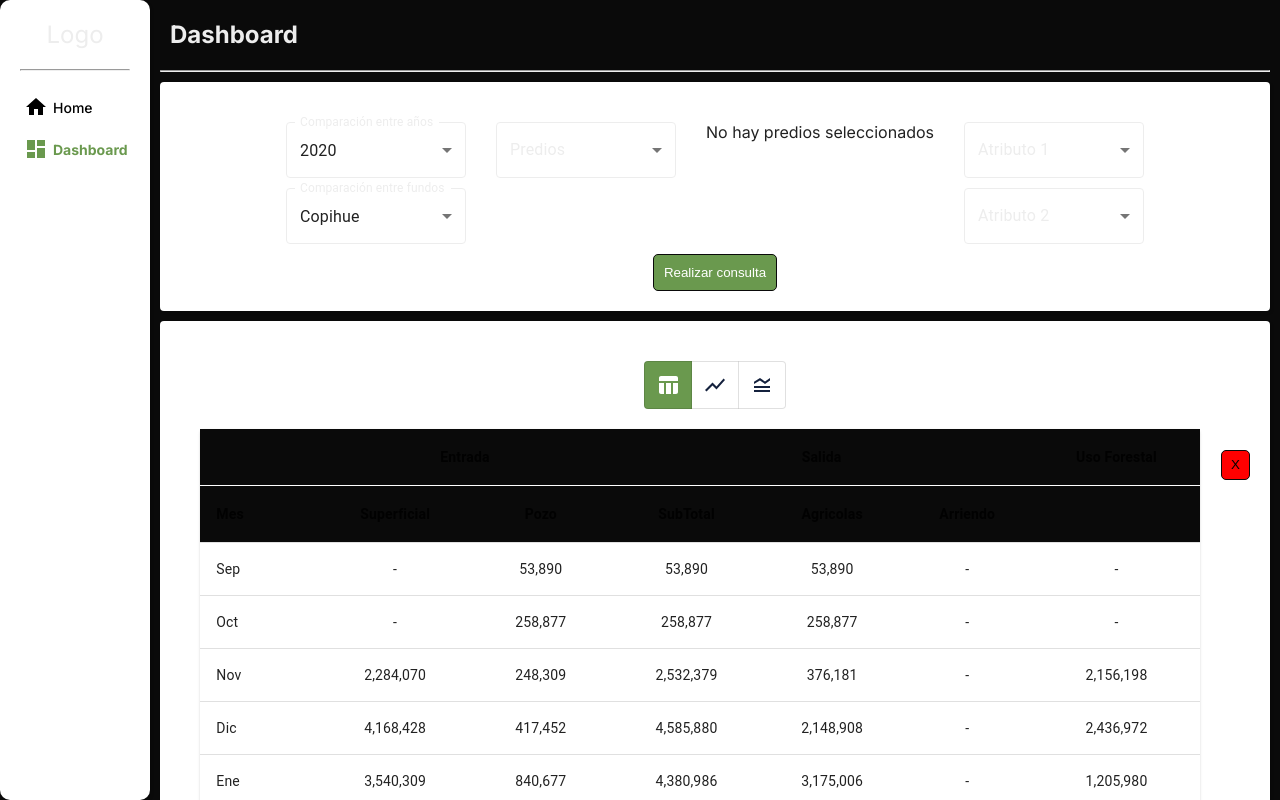
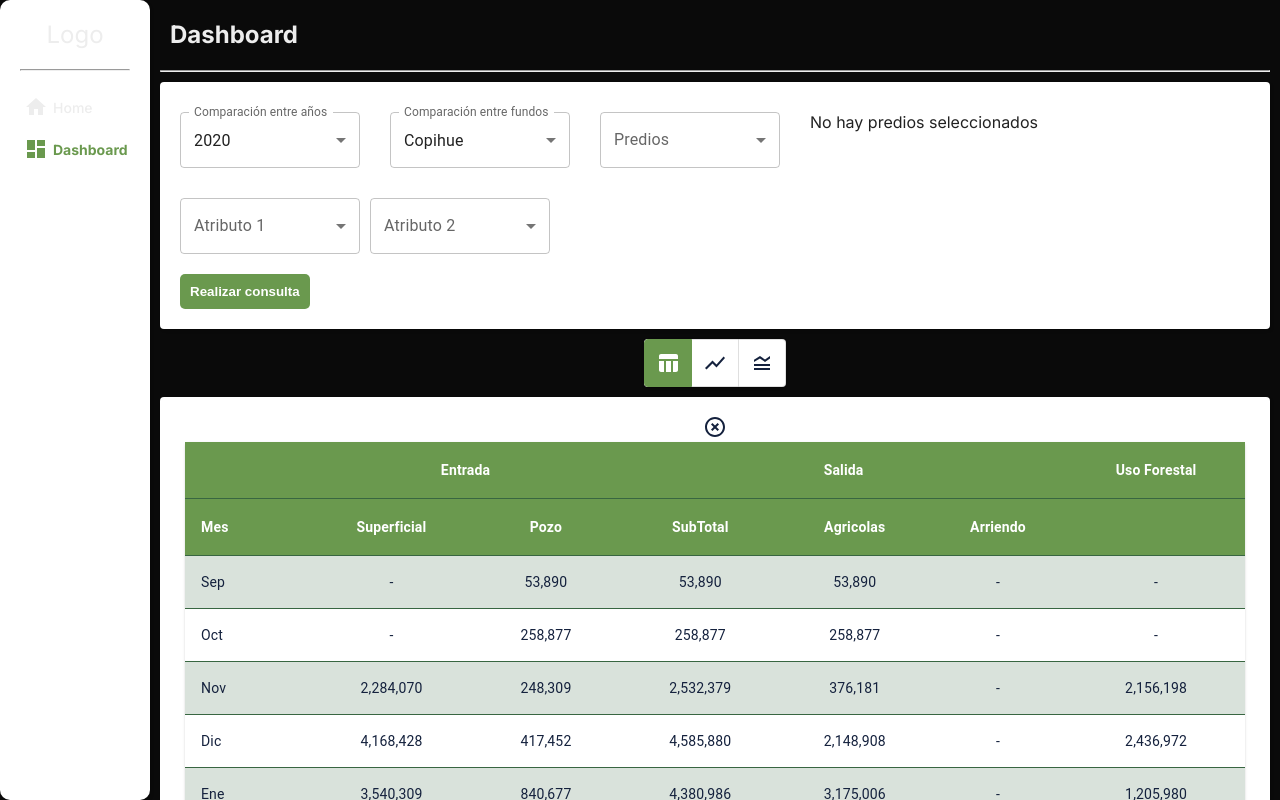
Before and after one commit to javier-tc/Dashboard_CAF, a Next.js app: page /dashboard in a window 1280 px wide. Built offline with nearby package versions, Linux system fonts and the light colour scheme.

Commit message:
ADD: theme + fix style

```diff
--- a/src/app/dashboard/page.jsx
+++ b/src/app/dashboard/page.jsx
@@ -10,6 +10,9 @@ import BasicSelect from '@/components/select/BasicSelect';
 import MultipleSelectCheckmarks from '@/components/select/MultipleSelectCheckmarks';
 import ToggleDataDisplay from '@/components/button/ToggleDataDisplay'; // El componente toggle para alternar entre gráficos y tablas
 import BasicTable from '@/components/table/BasicTable';
+
+//icon
+import HighlightOffIcon from '@mui/icons-material/HighlightOff';
 
 // Importar el componente dinámicamente solo en el cliente
 const BasicLineChart = dynamic(() => import('@/components/charts/BasicLineChart'), { ssr: false });
@@ -264,8 +267,9 @@ const Dashboard = () => {
         <hr />
       </div>
       <Maincard>
+        <div className={styles.fetchDataContainer}>
+          <div className={styles.selectGroupContainer}>
             <div className={styles.selectContainer}>
-          <div className={styles.comparacionContainer}>
               {/* <h3>Años</h3> */}
               <BasicSelect
                 label="Comparación entre años"
@@ -273,6 +277,8 @@ const Dashboard = () => {
                 value={selectedYear}
                 onChange={handleChangeYear}
               />
+            </div>
+            <div className={styles.selectContainer}>
               {/* <h3>Fundos</h3> */}
               <BasicSelect
                 label="Comparación entre fundos"
@@ -281,7 +287,7 @@ const Dashboard = () => {
                 onChange={handleChangeFundo}
               />
             </div>
-          <div className={styles.prediosContainer}>
+            <div className={styles.selectContainer}>
               {/* <h3>Predios</h3> */}
               <MultipleSelectCheckmarks
                 label="Predios"
@@ -306,7 +312,7 @@ const Dashboard = () => {
                 <p>No hay predios seleccionados</p>
               )}
             </div>
-          <div className={styles.atributosContainer}>
+            <div className={styles.sectoresContainer}>
               {/* <h3>Atributos</h3> */}
               <BasicSelect
                 label="Atributo 1"
@@ -327,27 +333,28 @@ const Dashboard = () => {
               Realizar consulta
             </button>
           </div>
+        </div>
       </Maincard>
-
-      <Maincard>
       <div className={styles.resultsContainer}>
-
-
-
         <div className={styles.toggleContainer}>
-
           <ToggleDataDisplay
             onChartClick={handleChartClick}
             onTableClick={handleTableClick}
             onBothClick={handleBothClick}
           />
         </div>
+      </div>
 
+      <div className={styles.resultsContainer}>
         {dataComponents.map((component) => (
-            <div key={component.id} className={styles.dataComponent}>
-
-              <div className={styles.dataContainer}>
-
+          <Maincard>
+            <div key={component.id} className={styles.dataContainer}>
+              <button
+                onClick={() => handleRemoveComponent(component.id)}
+                className={styles.removeComponentButton}
+              >
+                <HighlightOffIcon />
+              </button>
               {(dataDisplayMode === 'tables' || dataDisplayMode === 'both') && (
                 <div className={dataDisplayMode === 'both' ? styles.halfwidthTableContainer : styles.maxwidthGraphContainer}>
                   <BasicTable columns={columns} columnGroups={columnGroups} data={data} />
@@ -355,15 +362,15 @@ const Dashboard = () => {
               )}
               {(dataDisplayMode === 'charts' || dataDisplayMode === 'both') && (
                 <div className={dataDisplayMode === 'both' ? styles.halfwidthGraphContainer : styles.maxwidthGraphContainer}>
-                    <h3>Gráfico 1</h3>
                   <BasicLineChart
+                    title={'Gráfico 1'}
                     dataset={dataset}
                     xAxis_data={xAxis_data}
                     yAxis_title={yAxis_title}
                     yAxis_data={yAxis_data}
                   />
-                    <h3>Gráfico 2</h3>
                   <BasicLineChart
+                    title={'Gráfico 2'}
                     dataset={dataset2}
                     xAxis_data={xAxis_data}
                     yAxis_title={yAxis_title}
@@ -372,18 +379,10 @@ const Dashboard = () => {
                 </div>
               )}
             </div>
-
-              <button
-                onClick={() => handleRemoveComponent(component.id)}
-                className={styles.removeComponentButton}
-              >
-                X
-              </button>
-
-            </div>
+          </Maincard>
         ))}
       </div>
-      </Maincard>
+
     </div>
   );
 };
--- a/src/app/dashboard/page.module.css
+++ b/src/app/dashboard/page.module.css
@@ -2,7 +2,6 @@
     display: flex;
     flex-direction: column;
     gap: 10px;
-
     padding: 10px;
 }
 
@@ -16,58 +15,60 @@
     padding: 10px;
 }
 
-/* .fetchDataContainer {
+.fetchDataContainer {
     display: flex;
     flex-direction: row;
-    justify-content: space-evenly;
-    align-items: center;
-} */
+    flex-wrap: wrap;
+    justify-content: space-between;
+    align-items: flex-end;
+}
 
-.selectContainer {
+.selectGroupContainer {
     display: flex;
     margin-top: 10px;
     flex-direction: row;
-    justify-content: center;
+    justify-content: flex-start;
     flex-wrap: wrap;
-    /* height: 142px;
-    max-height: 142px; */
-    align-items: stretch;
     align-content: flex-start;
     gap: 30px;
     padding: 10px;
-    /* border: 1px solid var(--foreground); */
-    /* width: 100%; */
 }
 
-.comparacionContainer {
+.selectContainer {
+    min-width: 180px;
+    max-width: 310px;
     display: flex;
     flex-direction: column;
-    gap: 10px;
-}
-
-.prediosContainer {
-    width: 100%;
-    width: 180px;
-    /* max-height: 142px; */
-    display: flex;
-    flex-direction: column;
-    gap: 10px;
 }
 
 .sectoresContainer {
     display: flex;
-    flex-direction: column;
+    flex-direction: row;
+    justify-content: flex-start;
+    max-width: 370px;
     flex-wrap: wrap;
-    /* max-height: 142px; */
     gap: 10px;
-    /* width: 100%; */
 }
 
-.atributosContainer {
-    display: flex;
-    flex-direction: column;
-    justify-content: flex-start;
-    gap: 10px;
+.addComponentContainer {
+    padding: 10px;
+}
+
+.addComponentButton {
+    width: auto;
+    padding: 10px;
+    border-radius: 5px;
+    border: 0px solid var(--primary);
+    background-color: var(--primary); /* #6a994e */
+    color: var(--background-contrast);
+    cursor: pointer;
+    font-weight: bold;
+}
+
+.addComponentButton:hover {
+    transition: all 0.3s ease-in-out;
+    box-shadow: inset 4.95px 4.95px 5.6px rgba(0, 0, 0, 0.1);
+    background-color: var(--secondary);
 }
 
 .resultsContainer {
@@ -76,7 +77,7 @@
     justify-content: flex-start;
     align-items: flex-start;
     gap: 10px;
-    margin-top: 20px;
+    /* margin-top: 20px; */
 }
 
 .toggleContainer {
@@ -91,9 +92,9 @@
     width: 100%;
     flex-direction: row;
     flex-wrap: wrap;
-    justify-content: space-around;
+    justify-content: space-evenly;
     align-items: flex-start;
-    gap: 10px;
+    /* gap: 10px; */
     overflow-x: auto;
     overflow-y: hidden;
     padding: 10px;
@@ -106,18 +107,8 @@
     align-items: center;
     min-width: 350px;
     width: 100%;
-    max-width: 1000px;
-    /* overflow-x: auto; */
-}
-
-.halfwidthGraphContainer {
-    display: flex;
-    flex-direction: column;
-    justify-content: flex-start;
-    align-items: center;
-    min-width: 350px;
-    width: 100%;
-    max-width: 400px;
+    max-width: 1600px;
+    padding: 5px;
     /* overflow-x: auto; */
 }
 
@@ -129,49 +120,34 @@
     min-width: 350px;
     width: 100%;
     max-width: 800px;
-    /* overflow-x: auto; */
+    padding: 5px;
 }
 
-.addComponentContainer {
+.halfwidthGraphContainer {
     display: flex;
+    flex-direction: column;
+    justify-content: flex-start;
+    align-items: center;
+    min-width: 350px;
     width: 100%;
-    flex-direction: column;
-    justify-content: center;
-    align-items: center;
-}
-
-.addComponentButton {
-    width: auto;
-    padding: 10px;
-    border-radius: 5px;
-    border: 1px solid var(--background);
-    background-color: var(--primary);
-    color: var(--background-contrast);
-    cursor: pointer;
-    /* margin-bottom: 30px; */
-}
-
-.addComponentButton:hover {
-    background-color: var(--secondary);
+    max-width: 600px;
+    padding: 5px;
 }
 
 .removeComponentButton {
-    width: 30px;
-    height: 30px;
-    background-color: red;
-    padding: 2px;
-    border-radius: 5px;
-    border: 1px solid var(--background);
-    /* color: var(--background-contrast); */
+    width: 20px;
+    height: 20px;
+    background-color: transparent;
+    color: var(--tertiary);
+    border: none;
+    display: flex;
+    justify-content: center;
+    align-items: center;
     cursor: pointer;
 }
 
-.dataComponent {
-    display: flex;
-    flex-direction: row;
-    justify-content: flex-start;
-    align-items: baseline;
-    position: relative;
-    width: 100%;
-    margin-bottom: 20px;
+.removeComponentButton:hover {
+    /* border-radius: 90px; */
+    /* background-color: red; */
+    color: red;
 }
--- a/src/components/button/ToggleDataDisplay.jsx
+++ b/src/components/button/ToggleDataDisplay.jsx
@@ -5,6 +5,9 @@ import LegendToggleIcon from '@mui/icons-material/LegendToggle';
 import ViewComfyIcon from '@mui/icons-material/ViewComfy'; // Icono para ambos
 import ToggleButton from '@mui/material/ToggleButton';
 import ToggleButtonGroup from '@mui/material/ToggleButtonGroup';
+import Paper from '@mui/material/Paper';
+
+import Theme from '@/utils/themeProvider';
 
 export default function ToggleDataDisplay({ onChartClick, onTableClick, onBothClick }) {
   const [view, setView] = React.useState(() => ['table']); // Valor inicial: 'chart'
@@ -25,28 +28,13 @@ export default function ToggleDataDisplay({ onChartClick, onTableClick, onBothCl
   };
 
   return (
+    <Theme>
+    <Paper elevation={1}>
       <ToggleButtonGroup
         value={view}
         onChange={handleViewChange}
         aria-label="view toggle"
         exclusive // Solo permite una opción activa a la vez
-      sx={{
-        '& .MuiToggleButtonGroup-grouped': {
-          color: 'var(--tertiary)',
-          '&.Mui-selected': {
-            color: 'var(--background-contrast)',
-            backgroundColor: 'var(--primary)',
-            '&:hover': {
-              color: 'var(--background-contrast)',
-              backgroundColor: 'var(--secondary)',
-            },
-          },
-          '&:hover': {
-            color: 'var(--background-contrast)',
-            backgroundColor: 'var(--secondary)',
-          },
-        }
-      }}
       >
         <ToggleButton value="table" aria-label="table view">
           <TableChartIcon />
@@ -58,5 +46,7 @@ export default function ToggleDataDisplay({ onChartClick, onTableClick, onBothCl
           <LegendToggleIcon />
         </ToggleButton>
       </ToggleButtonGroup>
+      </Paper>
+    </Theme>
   );
 }
--- a/src/components/card/Maincard.jsx
+++ b/src/components/card/Maincard.jsx
@@ -8,7 +8,7 @@ const Maincard = ({children}) => {
     <div className={styles.container}>
         <Card
             sx={{
-                padding: '20px',
+                padding: '10px',
                 boxShadow: 'rgba(0, 0, 0, 0.15) 1.95px 1.95px 2.6px',
             }}
         >
--- a/src/components/charts/BasicLineChart.jsx
+++ b/src/components/charts/BasicLineChart.jsx
@@ -1,32 +1,12 @@
-import React, { useState, useEffect, useRef } from 'react';
+import { Paper } from '@mui/material';
+import React, { useRef } from 'react';
 import Chart from 'react-apexcharts';
 
-export default function BasicLineChart({ xAxis_data, yAxis_data, dataset, yAxis_title }) {
+import styles from './basiclinechart.module.css';
+
+export default function BasicLineChart({ title, xAxis_data, yAxis_data, dataset, yAxis_title }) {
   const chartRef = useRef(null);
-  const [chartDimensions, setChartDimensions] = useState({ width: '100%', height: 300 });
 
-  useEffect(() => {
-    // Función para ajustar el tamaño del gráfico según el tamaño del contenedor
-    const updateChartSize = () => {
-      if (chartRef.current) {
-        const width = chartRef.current.offsetWidth || '100%';
-        setChartDimensions({ width, height: 300 });
-      }
-    };
-
-    // Ajusta el tamaño del gráfico cuando la ventana cambie de tamaño
-    window.addEventListener('resize', updateChartSize);
-
-    // Ajusta el tamaño del gráfico inicialmente
-    updateChartSize();
-
-    // Limpia el evento cuando el componente se desmonte
-    return () => {
-      window.removeEventListener('resize', updateChartSize);
-    };
-  }, []);
-
-  // Convertimos los datos para ApexCharts
   const series = yAxis_data.map((yData) => ({
     name: yData.label,
     data: dataset.map((data) => data[yData.dataKey]),
@@ -35,10 +15,8 @@ export default function BasicLineChart({ xAxis_data, yAxis_data, dataset, yAxis_
   const options = {
     chart: {
       type: 'line',
-      height: chartDimensions.height,
-      width: chartDimensions.width,
       toolbar: {
-        show: false, // Oculta el toolbar si no es necesario
+        show: false,
       },
     },
     xaxis: {
@@ -55,41 +33,20 @@ export default function BasicLineChart({ xAxis_data, yAxis_data, dataset, yAxis_
         text: yAxis_title || 'Y Axis',
       },
     },
-    stroke: {
-      // curve: 'smooth', // Activa si prefieres líneas suaves
-    },
+    stroke: {},
     markers: {
       size: 4,
     },
-    responsive: [
-      {
-        breakpoint: 768, // Para pantallas medianas
-        options: {
-          chart: {
-            height: 250,
-          },
-          markers: {
-            size: 3, // Reduce el tamaño de los puntos en pantallas más pequeñas
-          },
-        },
-      },
-      {
-        breakpoint: 480, // Para pantallas pequeñas
-        options: {
-          chart: {
-            height: 200,
-          },
-          markers: {
-            size: 2,
-          },
-        },
-      },
-    ],
+    colors:[
+      '#6a994e', '#14213d', '#bc4749', '#fca311', '#a8dadc', '#457b9d', '#1d3557',]
   };
 
   return (
-    <div ref={chartRef} style={{ width: '100%' }}>
-      <Chart options={options} series={series} type="line" height={chartDimensions.height} width="100%" />
+    <div ref={chartRef} className={styles.container}>
+      <Paper elevation={1} sx={{ width: '100%', height: '100%', padding: '10px' }}>
+        <h3>{title}</h3>
+        <Chart options={options} series={series} type="line" width="100%" height="400px" />
+      </Paper>
     </div>
   );
 }
--- /dev/null
+++ b/src/components/charts/basiclinechart.module.css
@@ -0,0 +1,14 @@
+.container{
+    display: flex;
+    flex-direction: column;
+    justify-content: center;
+    align-items: center;
+    height: 100%;
+    width: 100%;
+    margin-bottom: 10px;
+}
+.container h3 {
+    margin: 0;
+    padding: 5px;
+    text-align: center;
+}
--- a/src/components/menu/menu.module.css
+++ b/src/components/menu/menu.module.css
@@ -40,7 +40,7 @@
     gap: 5px;
     padding: 4px;
     text-decoration: none;
-    color: #000;
+    color: var(--foreground);
     font-weight: 500;
     font-size: 14px;
 }
--- a/src/components/select/BasicSelect.jsx
+++ b/src/components/select/BasicSelect.jsx
@@ -5,30 +5,14 @@ import MenuItem from '@mui/material/MenuItem';
 import FormControl from '@mui/material/FormControl';
 import Select from '@mui/material/Select';
 
+import Theme from '@/utils/themeProvider';
+
 export default function BasicSelect({ label, options, value, onChange }) {
   return (
+    <Theme>
       <Box sx={{ minWidth: 120 }}>
         <FormControl
           fullWidth
-        sx={{
-          '& .MuiOutlinedInput-root': {
-            '& fieldset': {
-              borderColor: 'var(--foreground)', // Color por defecto
-            },
-            '&:hover fieldset': {
-              borderColor: 'var(--secondary)', // Color al pasar el cursor
-            },
-            '&.Mui-focused fieldset': {
-              borderColor: 'var(--primary)', // Color cuando está seleccionado
-            },
-          },
-          '& .MuiInputLabel-root': {
-            color: 'var(--foreground)', // Color del label por defecto
-            '&.Mui-focused': {
-              color: 'var(--primary)', // Color del label cuando está enfocado
-            },
-          },
-        }}
         >
           <InputLabel
             id="basic-select-label"
@@ -57,5 +41,6 @@ export default function BasicSelect({ label, options, value, onChange }) {
           </Select>
         </FormControl>
       </Box>
+    </Theme>
   );
 }
--- a/src/components/select/MultipleSelectCheckmarks.jsx
+++ b/src/components/select/MultipleSelectCheckmarks.jsx
@@ -8,6 +8,7 @@ import Select from '@mui/material/Select';
 import Checkbox from '@mui/material/Checkbox';
 import Box from '@mui/material/Box';
 import Chip from '@mui/material/Chip';
+import Theme from '@/utils/themeProvider';
 
 const ITEM_HEIGHT = 48;
 const ITEM_PADDING_TOP = 8;
@@ -31,27 +32,10 @@ export default function MultipleSelectCheckmarks({ label, options, selectedValue
   };
 
   return (
+    <Theme>
       <FormControl
         sx={{
           m: 0,
-        // width: '100%',
-        '& .MuiOutlinedInput-root': {
-          '& fieldset': {
-            borderColor: 'var(--foreground)', // Color por defecto
-          },
-          '&:hover fieldset': {
-            borderColor: 'var(--secondary)', // Color al pasar el cursor
-          },
-          '&.Mui-focused fieldset': {
-            borderColor: 'var(--primary)', // Color cuando está seleccionado
-          },
-        },
-        '& .MuiInputLabel-root': {
-          color: 'var(--foreground)', // Color del label por defecto
-          '&.Mui-focused': {
-            color: 'var(--primary)', // Color del label cuando está enfocado
-          },
-        },
         }}
       // variant='filled'
       >
@@ -81,5 +65,6 @@ export default function MultipleSelectCheckmarks({ label, options, selectedValue
           ))}
         </Select>
       </FormControl>
+    </Theme>
   );
 }
--- a/src/components/table/BasicTable.jsx
+++ b/src/components/table/BasicTable.jsx
@@ -7,6 +7,8 @@ import TableContainer from '@mui/material/TableContainer';
 import TableHead from '@mui/material/TableHead';
 import TablePagination from '@mui/material/TablePagination';
 import TableRow from '@mui/material/TableRow';
+
+import Theme from '@/utils/themeProvider';
 
 export default function BasicTable({ columns, data, columnGroups }) {
     const [page, setPage] = React.useState(0);
@@ -22,10 +24,11 @@ export default function BasicTable({ columns, data, columnGroups }) {
     };
 
     return (
-        <Paper sx={{ width: '100%' }}>
-            <TableContainer sx={{ maxHeight: 440 }}>
+        <Theme>
+            <Paper sx={{ width: '100%' }} elevation={1}>
+                <TableContainer sx={{ maxHeight: 640, minHeight: 340, height: '100%' }}>
                     <Table stickyHeader aria-label="sticky table">
-                    <TableHead>
+                        <TableHead >
                             {/* Renderiza las agrupaciones de columnas si están definidas */}
                             {columnGroups && (
                                 <TableRow>
@@ -34,11 +37,11 @@ export default function BasicTable({ columns, data, columnGroups }) {
                                             key={index}
                                             align={group.align || 'center'}
                                             colSpan={group.colSpan}
-                                        sx={{
-                                            backgroundColor: 'var(--background)',
-                                            borderBottom: '1px solid var(--background-contrast)',
-                                            fontWeight: 'bold',
-                                        }}
+                                            // sx={{
+                                            //     backgroundColor: 'var(--background)',
+                                            //     borderBottom: '1px solid var(--background-contrast)',
+                                            //     fontWeight: 'bold',
+                                            // }}
                                         >
                                             {group.label}
                                         </TableCell>
@@ -52,10 +55,10 @@ export default function BasicTable({ columns, data, columnGroups }) {
                                         key={column.id}
                                         align={column.align || 'left'}
                                         style={{ top: columnGroups ? 57 : 0, minWidth: column.minWidth }}
-                                    sx={{
-                                        backgroundColor: 'var(--background)',
-                                        fontWeight: 'bold',
-                                    }}
+                                        // sx={{
+                                        //     backgroundColor: 'var(--background)',
+                                        //     fontWeight: 'bold',
+                                        // }}
                                     >
                                         {column.label}
                                     </TableCell>
@@ -92,5 +95,6 @@ export default function BasicTable({ columns, data, columnGroups }) {
                     onRowsPerPageChange={handleChangeRowsPerPage}
                 />
             </Paper>
+        </Theme>
     );
 }
--- /dev/null
+++ b/src/utils/themeProvider.js
@@ -0,0 +1,117 @@
+// src/utils/ThemeProvider.js
+import { createTheme, ThemeProvider } from '@mui/material/styles';
+
+const theme = createTheme({
+    palette: {
+        primary: {
+            main: '#6a994e',
+        },
+        secondary: {
+            main: '#386641',
+        },
+        tertiary: {
+            main: '#14213d',
+        },
+        error: {
+            main: '#bc4749',
+        },
+        warning: {
+            main: '#f4a261',
+        },
+        info: {
+            main: '#2a9d8f',
+        },
+        success: {
+            main: '#6a994e',
+        },
+    },
+    components: {
+        MuiToggleButton: {
+            styleOverrides: {
+                root: {
+                    color: '#14213d', // Tertiary color for default state
+                    '&.Mui-selected': {
+                        color: '#fff', // Text color when selected
+                        backgroundColor: '#6a994e', // Primary color when selected
+                        '&:hover': {
+                            backgroundColor: '#386641', // Secondary color on hover
+                        },
+                    },
+                    '&:hover': {
+                        color: '#fff', // Text color on hover
+                        backgroundColor: '#386641', // Warning color on hover when not selected
+                    },
+                },
+            },
+        },
+        MuiToggleButtonGroup: {
+            styleOverrides: {
+                root: {
+                    borderColor: '#6a994e', // Primary color for the border
+                    '& .Mui-selected': {
+                        color: '#6a994e', // Color for selected item
+                        borderColor: '#6a994e', // Border color for selected item
+                    },
+                },
+            },
+        },
+        MuiTable: {
+            styleOverrides: {
+                root: {
+                    backgroundColor: '#fff', // Color de fondo para la tabla
+                },
+            },
+        },
+        MuiTableHead: {
+            styleOverrides: {
+                root: {
+                    // backgroundColor: '#6a994e', // Color de fondo para el encabezado
+                    '& th': {
+                        color: '#ffffff', // Color del texto en el encabezado
+                        fontWeight: 'bold',
+                    }
+                },
+            },
+        },
+        MuiTableCell: {
+            styleOverrides: {
+                root: {
+                    borderBottom: '1px solid #386641', // Borde inferior de las celdas
+                    color: '#14213d', // Color del texto
+                },
+                head: {
+                    backgroundColor: '#6a994e', // Color de fondo para las celdas del encabezado
+                    color: '#ffffff', // Color del texto del encabezado
+                },
+            },
+        },
+        MuiTableRow: {
+            styleOverrides: {
+                root: {
+                    '&:nth-of-type(odd)': {
+                        backgroundColor: '#d9e2db', // Color de fondo para las filas impares
+                    },
+                    // '&:hover': {
+                    //     backgroundColor: '#fff', // Color de fondo al hacer hover
+                    // },
+                },
+            },
+        },
+        MuiChip: {
+            styleOverrides: {
+                root: {
+                    backgroundColor: '#6a994e', // Color de fondo para los chips
+                    color: '#fff', // Color del texto para los chips
+                },
+            },
+        },
+    },
+});
+
+export default function Theme({ children }) {
+    return (
+        <ThemeProvider theme={theme}>
+            {children}
+        </ThemeProvider>
+    );
+}
```
Also changed, not shown: src/app/layout.js (+13 -8 lines). Lines whose indentation alone changed are shown as unchanged.
